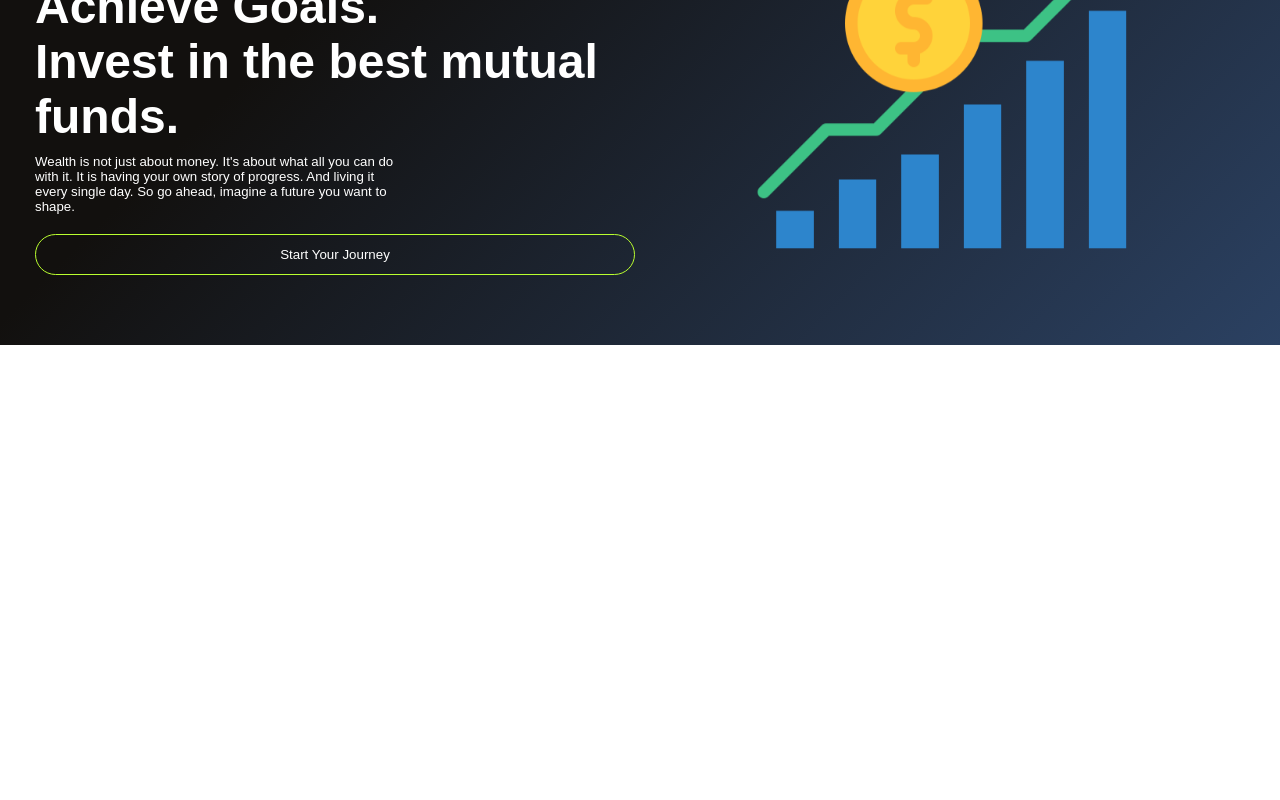
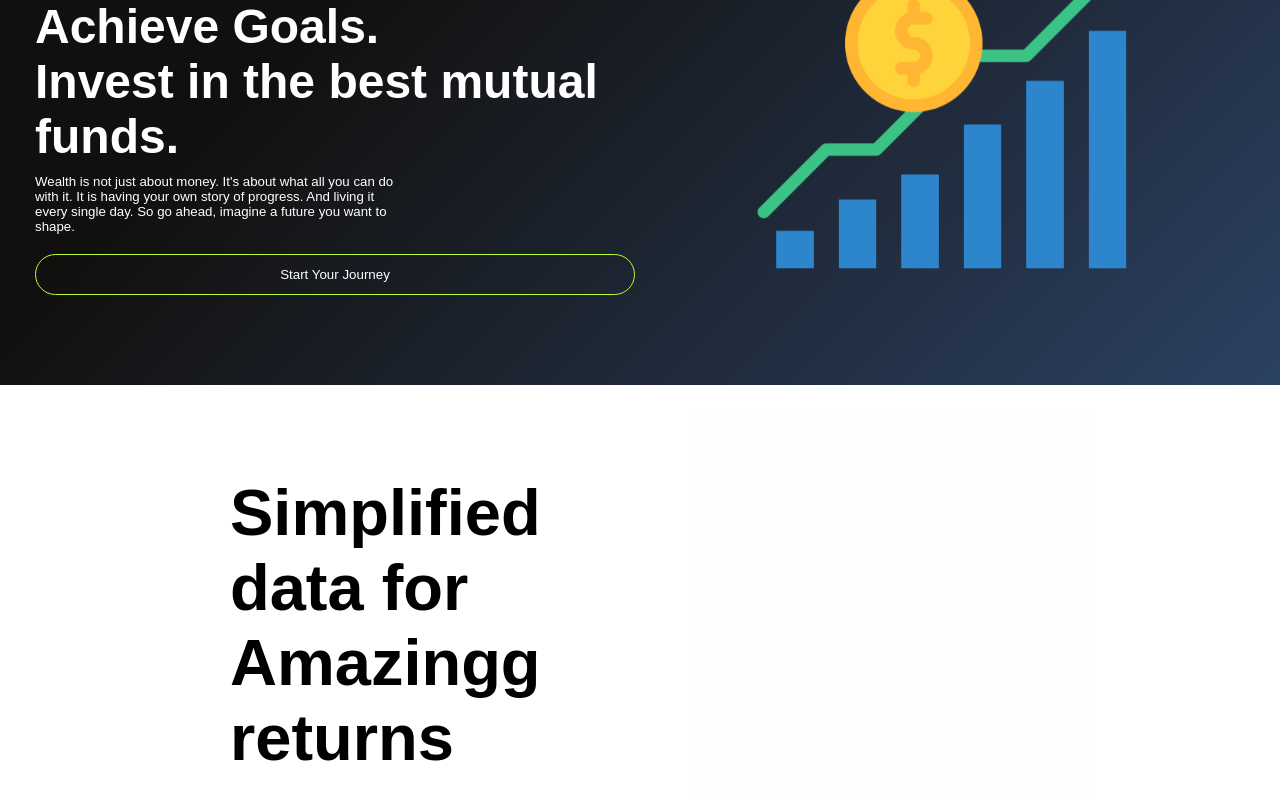
Before and after one commit to MashooqAli9140/easy-money, a React (Vite) app in the folder frontend/easymoney/: page / in a window 1280 px wide. Shown: the part 228-1028 px from the top of the page. Before the commit the page ends 800 px from the top, so only its background shows below. Built offline with nearby package versions, Linux system fonts and the light colour scheme.

Commit message:
home hero section 1 done and hero 2nd created

```diff
--- a/frontend/easymoney/src/App.jsx
+++ b/frontend/easymoney/src/App.jsx
@@ -2,6 +2,7 @@ import React from 'react';
 import { BrowserRouter , Routes , Route } from 'react-router-dom';
 import Navbar from './componants/Navbar/Navbar.jsx';
 import Home_hero from './componants/Home_Hero/Home_hero.jsx';
+import Home_Hero_2 from './componants/Home_Hero/Home_Hero_2.jsx';
 
 function App() {
 
@@ -13,6 +14,9 @@ function App() {
         <Routes>
           <Route path='/'  element={ <Home_hero/> } />
         </Routes>
+        <Routes>
+          <Route path='/'  element={ <Home_Hero_2/> } />
+        </Routes>
 
     </BrowserRouter>
 
--- /dev/null
+++ b/frontend/easymoney/src/componants/Home_Hero/Home_Hero_2.jsx
@@ -0,0 +1,24 @@
+import React from 'react'
+import './Home_hero_2.css';
+import returns from "/images/returns.gif"
+
+const Home_Hero_2 = () => {
+  return (
+       <div id='home-hero-2'>
+       <div id='home-hero-left-2'>
+        <div style={{ padding:"10px 10px 10px 10px", margin:"0 auto 0", maxWidth:"300px"}}>
+        <h1 style={{ fontSize:"65px"}}> Simplified data for Amazingg returns </h1>
+        </div>
+       </div>
+
+       <div id='home-hero-right-2'>
+        <div style={{ width:"400px",objectFit:"contain"}}>
+        <img style={{ width:"100%"}} src= {returns} alt="grow_icon" />
+        </div>
+       </div>
+    </div>
+
+  )
+}
+
+export default Home_Hero_2
--- a/frontend/easymoney/src/componants/Home_Hero/Home_hero.css
+++ b/frontend/easymoney/src/componants/Home_Hero/Home_hero.css
@@ -1,7 +1,7 @@
 #home-hero{
     background-color: #2b4162;
     background-image: linear-gradient(315deg, #2b4162 0%, #12100e 74%);
-    padding: 30px 30px 30px 30px;
+    padding: 50px 30px 50px 30px;
     display: flex;
     justify-content: center;
 }
@@ -40,7 +40,6 @@
     animation: bounce 3s infinite ease-in-out;
 }
 
-
 @keyframes bounce{
 
     0%{
--- a/frontend/easymoney/src/componants/Home_Hero/Home_hero.jsx
+++ b/frontend/easymoney/src/componants/Home_Hero/Home_hero.jsx
@@ -25,6 +25,7 @@ const Home_hero = () => {
         </div>
 
     </div>
+
   )
 }
 
--- /dev/null
+++ b/frontend/easymoney/src/componants/Home_Hero/Home_hero_2.css
@@ -0,0 +1,24 @@
+/* //home hero section 2 */
+
+#home-hero-2{
+    background-color: #ffffff;
+    padding: 30px 50px 30px 50px;
+    display: flex;
+    justify-content: center;
+}
+#home-hero-left-2{
+    /* background-color: aquamarine; */
+    padding: 50px 50px 50px 50px;
+    flex: 1;
+    color: rgb(0, 0, 0);
+}
+#home-hero-right-2{
+    /* background-color: rgb(0, 158, 61); */
+    flex: 1;
+}
+
+@media screen and ( max-width:900px) {
+    #home-hero-right-2{
+       display: none;
+    }
+}
```
Also changed, not shown: frontend/easymoney/public/images/returns.gif (added).
